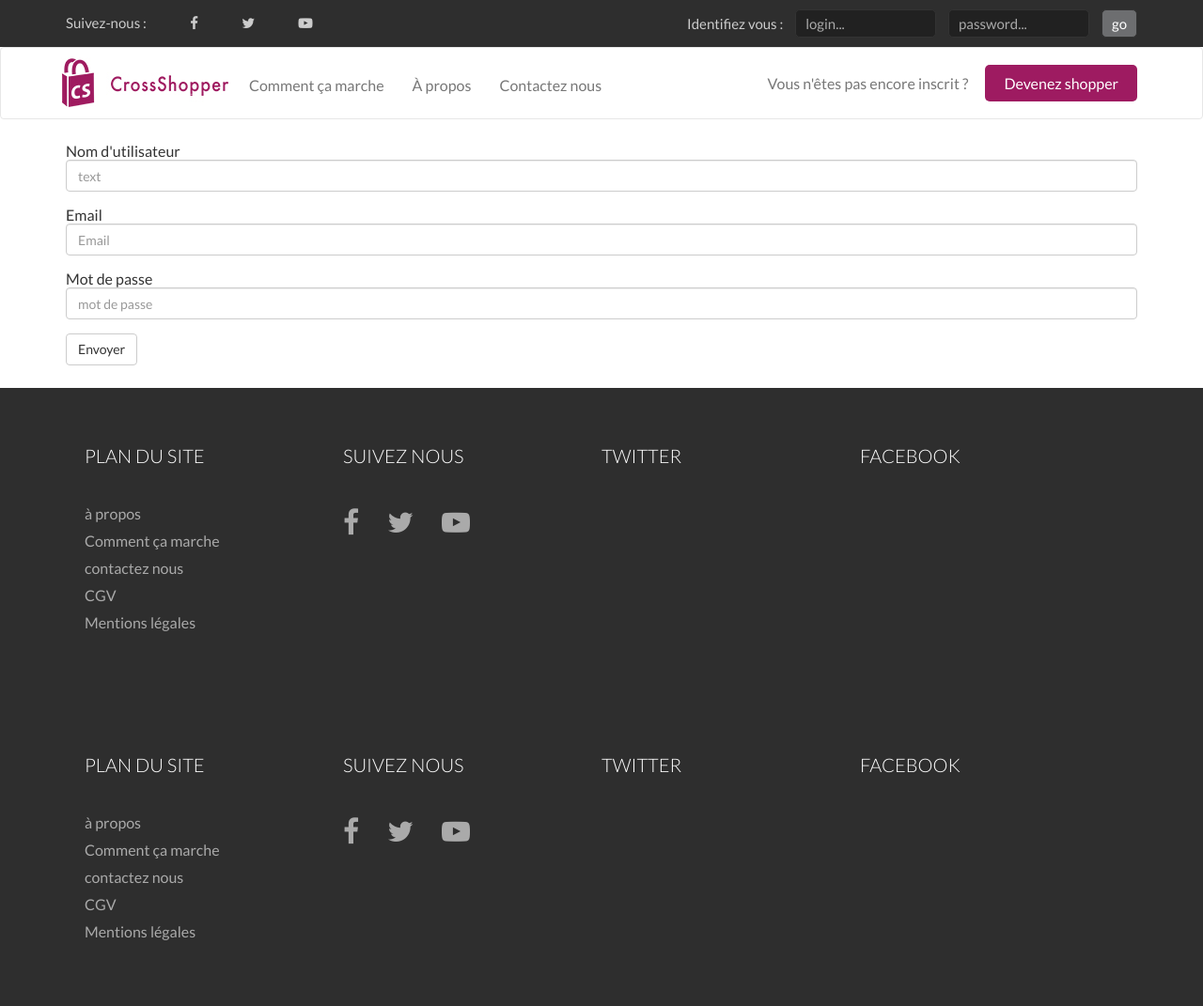
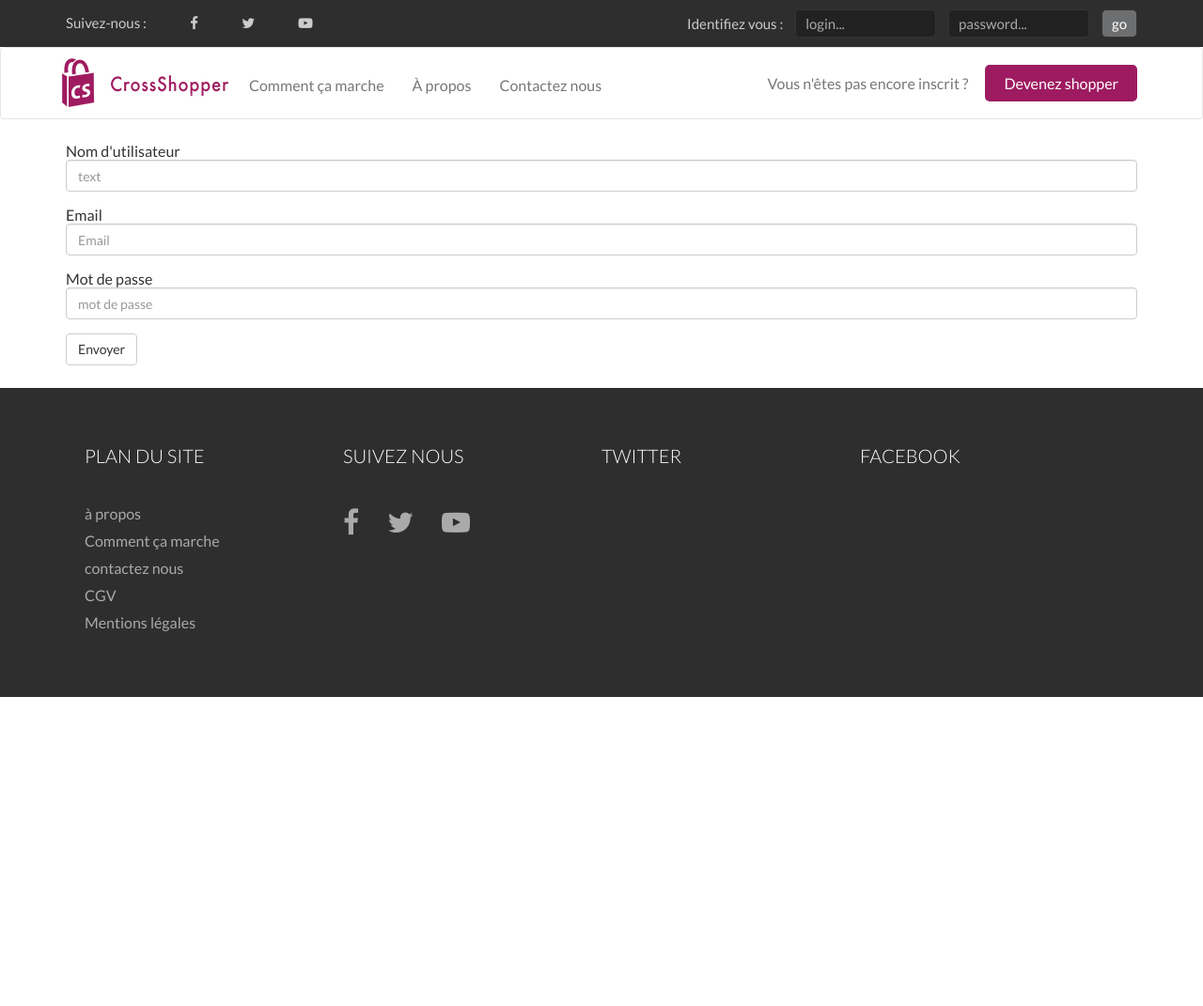
Before and after one commit to bingoooo/crossshopper, a website: page html/article.html in a window 1280 px wide. Shown: the whole page at 94% size. After the commit the page ends 800 px from the top, so only its background shows below. Drawn offline with Linux system fonts and the light colour scheme; files that its build step writes are made by us from their sources.

Commit message:
suppression du double footer et ajout de la barre de menu supprimé (à terme, cette page sera supprimée du chemin serveur et inplémentée en ajax

```diff
--- a/html/article.html
+++ b/html/article.html
@@ -91,8 +91,11 @@
 						</form>
 					</div>
 					<div class="container mh-ajout-article">
+							<div class="form-group">
 								<label for="exampleInputEmail1">Adresse internet</label>
-								<input type="text" class="form-control" id="exampleInputEmail1" placeholder="Url"><button id="execute">scrap</button>
+								<input type="text" class="form-control" id="exampleInputEmail1" placeholder="Url">
+							</div>
+								<p><button id="execute" class="btn btn-default">scrap</button></p><br>
 						<form>
 
 							<div>
@@ -206,40 +209,6 @@
 		</ul>
 	</div>
 </footer>
-					<script src="js/jquery.js"></script>
-					<script src="js/app.js"></script>
-					<script src="js/animation.js"></script>
-<footer>
-	<div id="foot-container">
-		<ul>
-			<li>Plan du site</li>
-			<li><a href="">à propos</a></li>
-			<li><a href="">Comment ça marche</a></li>
-			<li><a href="">contactez nous</a></li>
-			<li><a href="">CGV</a></li>
-			<li><a href="">Mentions légales</a></li>
-		</ul>
-		<ul id="social-foot">
-			<li>Suivez nous</li>
-			<li>
-				<a href="#"><i class="fa fa-facebook"></i></a>
-				<a href="#"><i class="fa fa-twitter"></i></a>
-				<a href="#"><i class="fa fa-youtube-play"></i></a>
-			</li>
-		</ul>
-		<ul>
-			<li>Twitter</li>
-			<li>
-			</li>
-		</ul>
-		<ul>
-			<li>Facebook</li>
-			<li></li>
-		</ul>
-	</div>
-</footer>
-
-
 	<script id="challenges"></script>
 	<script id="challenges-tpl" type="text/plain">
 	{{# challenges}}
@@ -252,6 +221,7 @@
 	</script>
 	<script src="js/jquery.js"></script>
 	<script src="/js/mustache.js"></script>
+	<script src="js/animation.js"></script>
 	<script src="js/app.js"></script>
 </body>
 </html>
```
